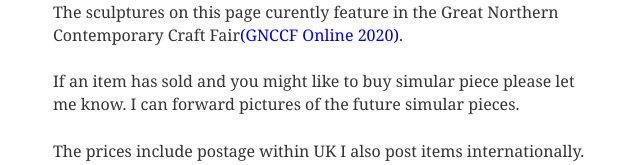
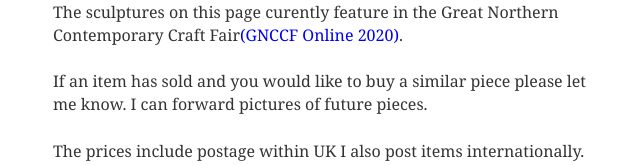
Before and after one commit to chrisfield/angela-sidwell, a Gatsby site: page /gnccf in a window 1280 px wide. Shown: the part 325-490 px from the top of the page, without its empty margins (319-959 px from the left). Built offline with nearby package versions, Linux system fonts and the light colour scheme; Gatsby itself is replaced by a stand-in of ours; some packages are replaced by stand-ins of ours.

Commit message:
Fix typo

```diff
--- a/src/pages/gnccf.js
+++ b/src/pages/gnccf.js
@@ -33,7 +33,7 @@ export default ({ data }) => {
             <a style={{ textDecoration: 'none' }} href="http://www.greatnorthernevents.co.uk/homepage-gnccf.aspx">(GNCCF Online 2020)</a>.
           </p>
           <p>
-            If an item has sold and you might like to buy simular piece please let me know. I can forward pictures of the future simular pieces.
+            If an item has sold and you would like to buy a similar piece please let me know. I can forward pictures of future pieces.
           </p>
           <p>
             The prices include postage within UK I also post items internationally. Please email or message me on instagram if you would like to purchase something or if you have any questions. Thank you!
```
